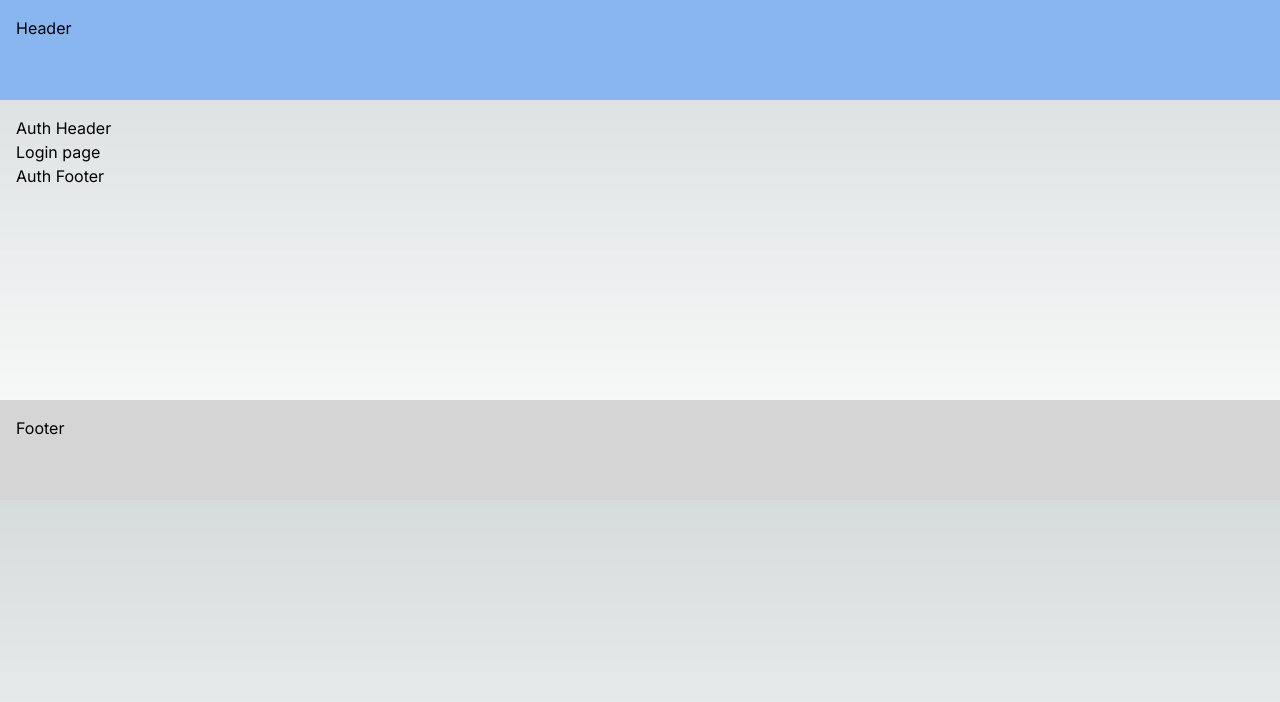
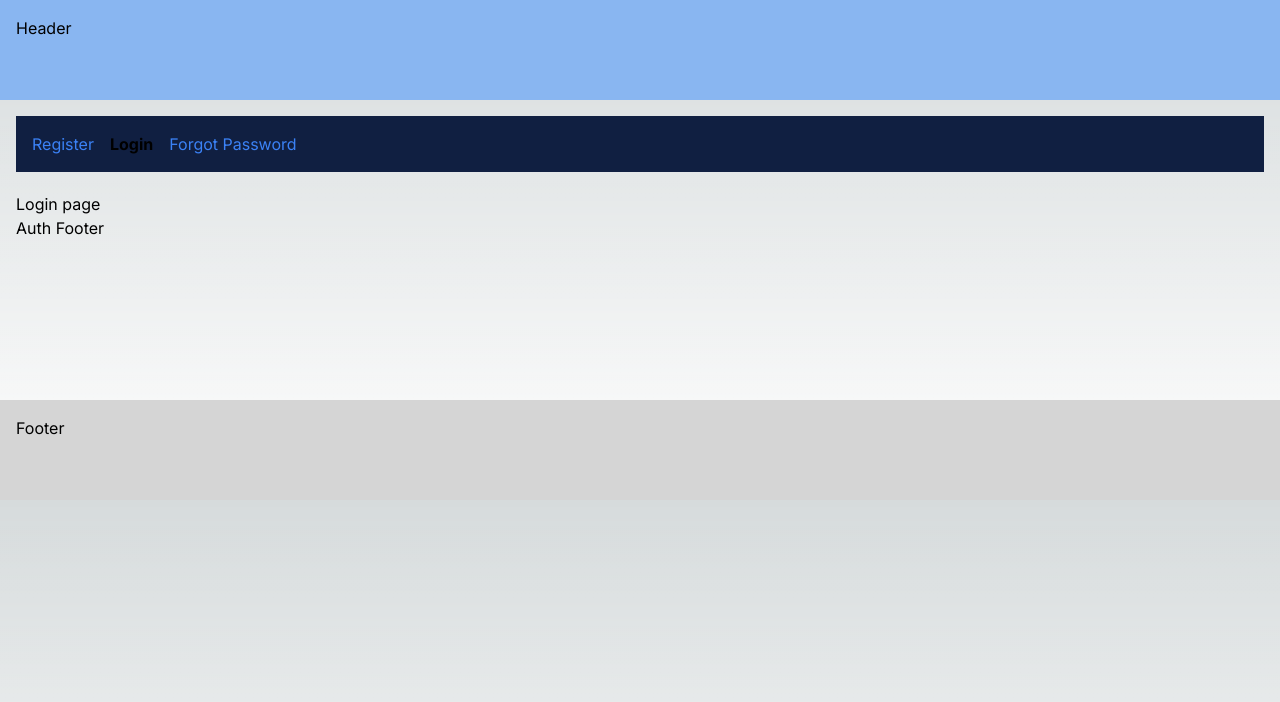
Before and after one commit to nzkks/nextjs, a Next.js app: page /login1 in a window 1280 px wide. Shown: the top 702 px of the page. Built offline with nearby package versions, Linux system fonts and the light colour scheme.

Commit message:
Create a Header for Auth pages.

```diff
--- a/src/app/(example-for-route-group-layout)/(with-layout)/layout.tsx
+++ b/src/app/(example-for-route-group-layout)/(with-layout)/layout.tsx
@@ -1,3 +1,4 @@
+import Header from '@/app/_components/header1/header';
 import { Metadata } from 'next';
 
 export const metadata: Metadata = {
@@ -5,15 +6,23 @@ export const metadata: Metadata = {
   description: 'Auth page Layout'
 };
 
-const AuthPagesLayout = ({
-  children
-}: Readonly<{
+const navLinks = [
+  { name: 'Register', href: '/register1' },
+  { name: 'Login', href: '/login1' },
+  { name: 'Forgot Password', href: '/forgot-password1' }
+];
+
+interface AuthPageLayout {
   children: React.ReactNode;
-}>) => {
+}
+
+const AuthPagesLayout = ({ children }: Readonly<AuthPageLayout>) => {
   return (
     <>
-      <header>Auth Header</header>
+      <Header navLinks={navLinks} />
+
       {children}
+
       <footer>Auth Footer</footer>
     </>
   );
--- /dev/null
+++ b/src/app/_components/header1/header.tsx
@@ -0,0 +1,31 @@
+'use client';
+
+import Link from 'next/link';
+import { usePathname } from 'next/navigation';
+
+type navItem = {
+  name: string;
+  href: string;
+};
+
+type navlinksProps = {
+  navLinks: navItem[];
+};
+
+export default function Header({ navLinks }: navlinksProps) {
+  const pathname = usePathname();
+
+  return (
+    <header className="p-4 mb-5 bg-[#101f41]">
+      {navLinks.map((link, index) => {
+        const isActive = pathname.startsWith(link.href);
+
+        return (
+          <Link href={link.href} className={isActive ? 'font-bold mr-4' : 'text-blue-500 mr-4'} key={index}>
+            {link.name}
+          </Link>
+        );
+      })}
+    </header>
+  );
+}
```
